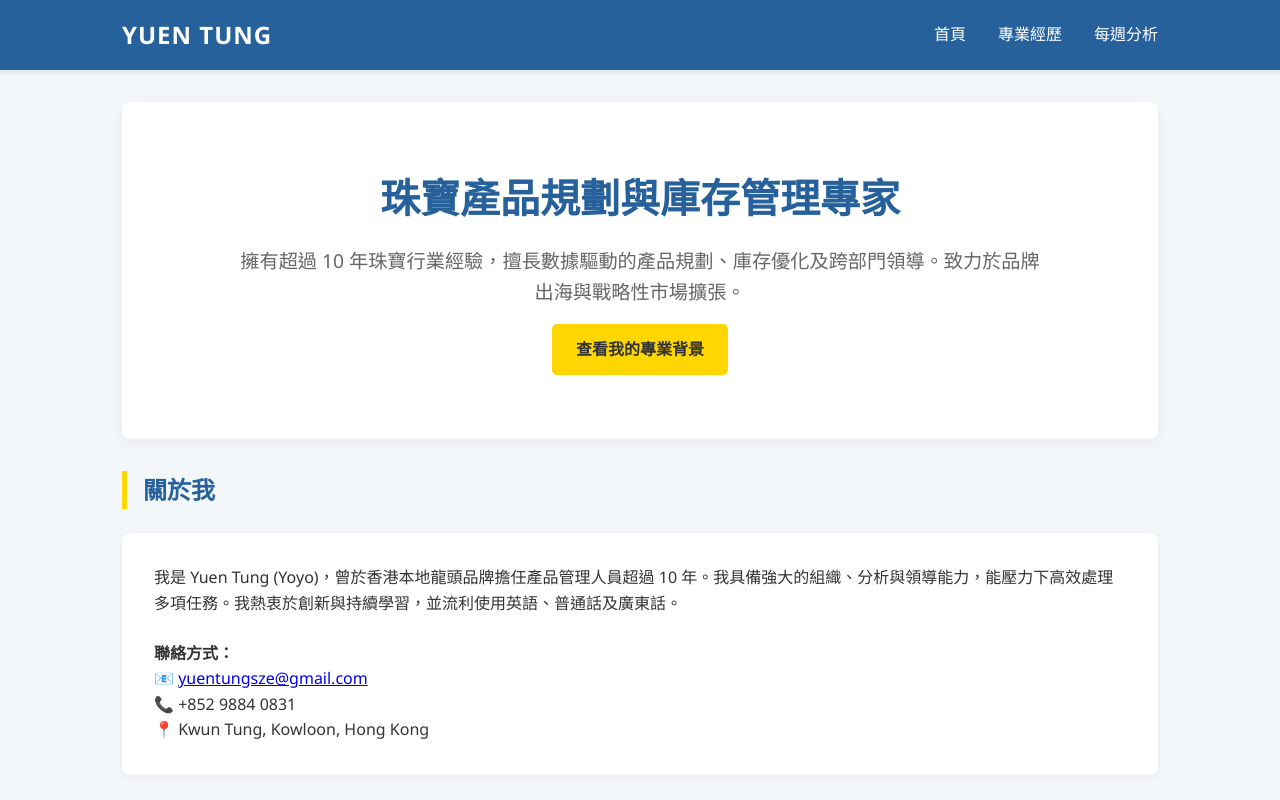
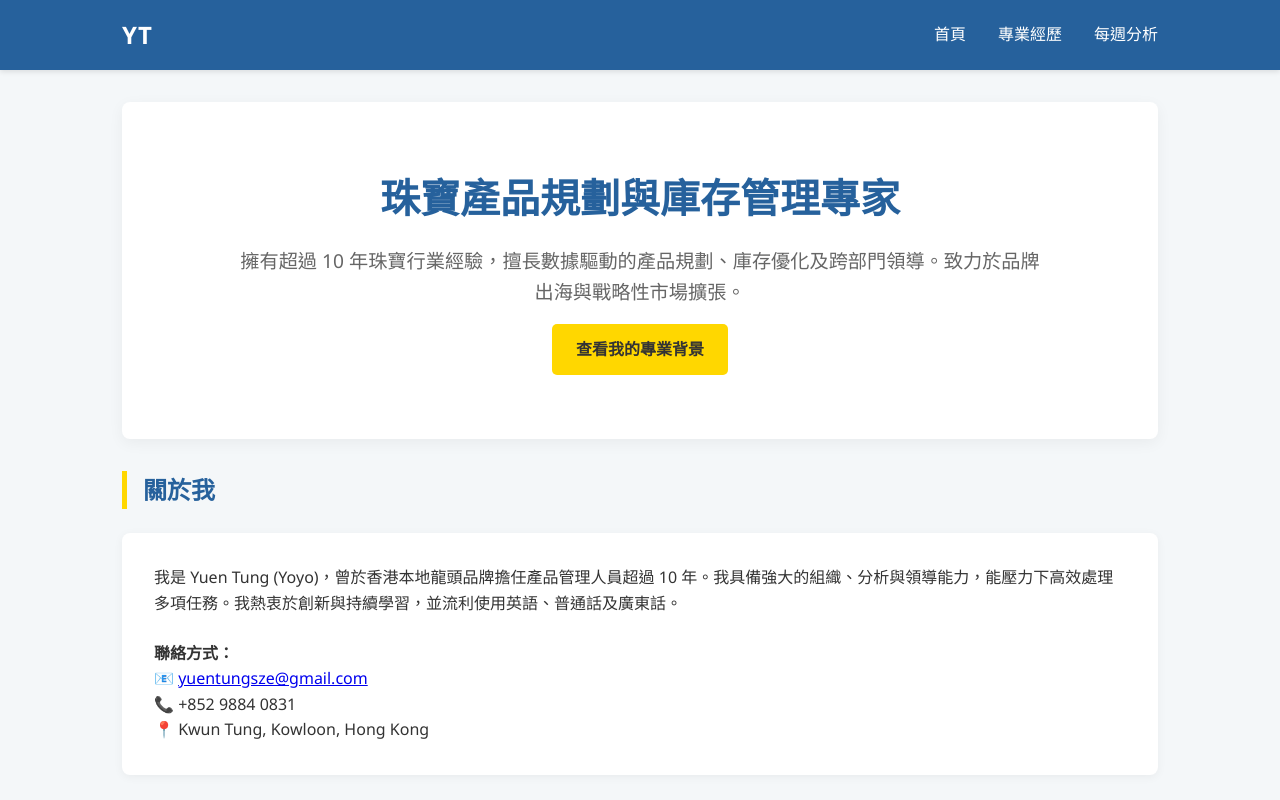
Before and after one commit to yuentungs/yuentungsze, a plain HTML site: page index.html in a window 1280 px wide. Shown: the top 800 px of the page. Drawn offline with Linux system fonts and the light colour scheme.

Commit message:
Update logo text from 'YUEN TUNG' to 'YT'

```diff
--- a/index.html
+++ b/index.html
@@ -9,7 +9,7 @@
 <body>
     <header>
         <nav>
-            <div class="logo">YUEN TUNG </div>
+            <div class="logo">YT </div>
             <ul>
                 <li><a href="index.html">首頁</a></li>
                 <li><a href="experience.html">專業經歷</a></li>
```
